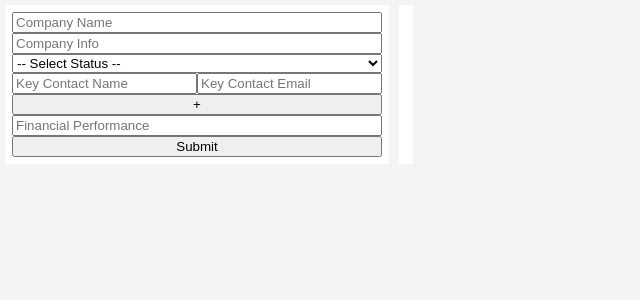
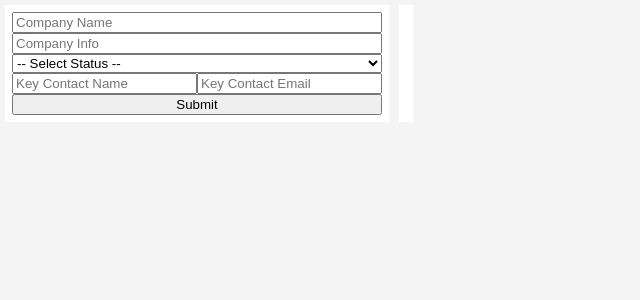
Before and after one commit to jwwharrell/acquisition-tool, a React (Create React App) app: page / in a window 1280 px wide. Shown: the top 300 px of the page, without its empty margins (0-640 px from the left). Built offline with nearby package versions, Linux system fonts and the light colour scheme.

Commit message:
Took Financial Performance out of 'create' form

```diff
--- a/src/App.scss
+++ b/src/App.scss
@@ -26,7 +26,7 @@ body {
         display: flex;
         flex-direction: column;
 
-        .card--form--email {
+        .card--form--group {
             display: flex;
         }
     }
--- a/src/components/cards/AddTarget.js
+++ b/src/components/cards/AddTarget.js
@@ -9,10 +9,7 @@ export default class AddTarget extends Component {
         contacts: {
             contactName: '',
             contactEmail: ''
-        },
-        performance: '',
-        emailInputs: ['input0']
-
+        }
     }
 
     createNewTarget = (e) => {
@@ -22,7 +19,6 @@ export default class AddTarget extends Component {
             info: this.state.info,
             status: this.state.status,
             contacts: this.state.contacts,
-            performance: this.state.performance
         }
         this.props.onSubmit(newTarget)
     }
@@ -42,7 +38,6 @@ export default class AddTarget extends Component {
         this.setState({ status })
     }
 
-
     onNewTargetContactNameChange = (e) => {
         const contactName = e.target.value
         const previousState = { ...this.state }
@@ -57,17 +52,6 @@ export default class AddTarget extends Component {
         this.setState(previousState)
     }
 
-    onNewTargetPerformanceChange = (e) => {
-        const performance = e.target.value
-        this.setState({ performance })
-    }
-
-    appendNewContactField = () => {
-        const newInput = 'input' + this.state.emailInputs.length.toString()
-        const previousState = { ...this.state }
-        previousState.emailInputs.push(newInput)
-        this.setState(previousState)
-    }
 
     render() {
         return (
@@ -103,9 +87,7 @@ export default class AddTarget extends Component {
                         <option value='approved'>Approved</option>
                         <option value='declined'>Declined</option>
                     </select>
-                    {this.state.emailInputs.map((inputField) => {
-                        return (
-                            <div key={inputField} className='card--form--email'>
+                    <div className='card--form--group'>
                         <input
                             type='text'
                             placeholder='Key Contact Name'
@@ -123,16 +105,6 @@ export default class AddTarget extends Component {
                             value={this.state.contacts.contactEmail}
                         />
                     </div>
-                        )
-                    })}
-                    <button onClick={this.appendNewContactField}>+</button>
-                    <input
-                        type='text'
-                        placeholder='Financial Performance'
-                        name="performance"
-                        required="required"
-                        onChange={this.onNewTargetPerformanceChange}
-                    />
                     <input
                         type='submit'
                     />
```
Lines whose indentation alone changed are shown as unchanged.
